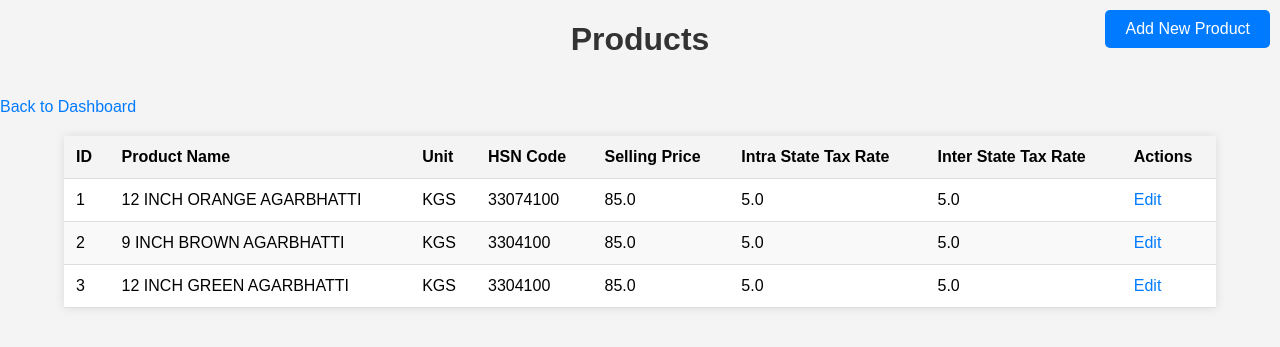
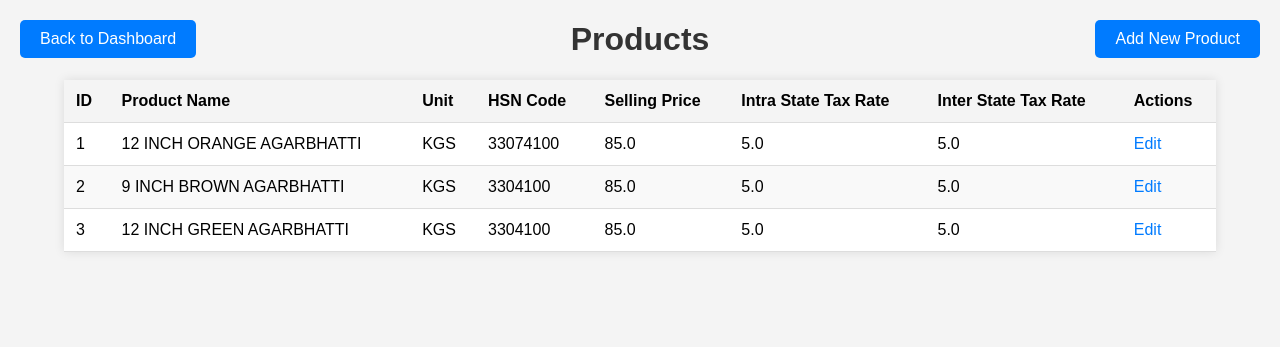
Before and after one commit to 7account13/billing_project, a Flask app: page /products in a window 1280 px wide. Shown: the top 347 px of the page. Run offline with Flask 3, Linux system fonts and the light colour scheme; data comes from the database, SQL or seed files in the repository.

Commit message:
random fixes

```diff
--- a/static/css/products.css
+++ b/static/css/products.css
@@ -41,10 +41,7 @@ a:hover {
     text-decoration: underline;
 }
 
-button, .button {
-    position: fixed;
-    top: 10px;
-    right: 10px;
+.button, .button1 {
     background-color: #007bff;
     color: #fff;
     border: none;
@@ -53,22 +50,22 @@ button, .button {
     cursor: pointer;
     border-radius: 5px;
     text-align: center;
+    display: inline-block;
+    margin: 10px;
 }
 
-button:hover, .button:hover {
+.button:hover, .button1:hover {
     background-color: #0056b3;
 }
-.button1
-{  position: fixed;
+
+.button {
+    position: fixed;
+    top: 10px;
+    right: 10px;
+}
+
+.button1 {
     position: fixed;
     top: 10px;
     left: 10px;
-    background-color: #007bff;
-    color: #fff;
-    border: none;
-    padding: 10px 20px;
-    font-size: 16px;
-    cursor: pointer;
-    border-radius: 5px;
-    text-align: center;
 }
--- a/templates/products.html
+++ b/templates/products.html
@@ -37,12 +37,8 @@
                     </td>
                 </tr>
             {% endfor %}
-            <br>
-            <class name="button1">
-                    <a href="{{ url_for('dashboard') }}">Back to Dashboard</a>
-
-            </class>
         </tbody>
     </table>
+    <a href="{{ url_for('dashboard') }}" class="button1">Back to Dashboard</a>
 </body>
 </html>
```
